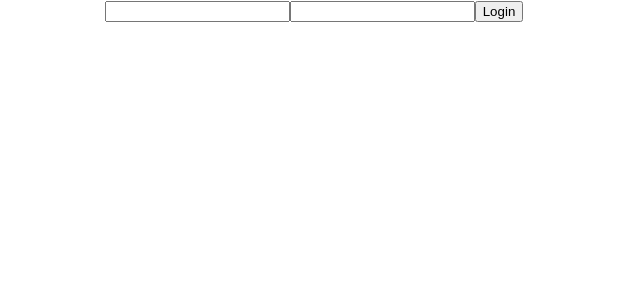
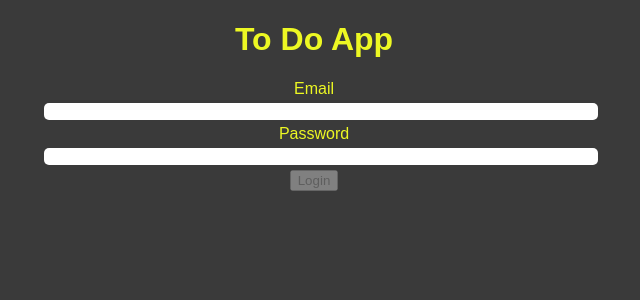
Before and after one commit to JSadowy/to-do-list-app, a React (Create React App) app: page / in a window 1280 px wide. Shown: the top 300 px of the page, without its empty margins (326-966 px from the left). Built offline with nearby package versions, Linux system fonts and the light colour scheme.

Commit message:
Applied some visual changes

```diff
--- a/src/App.css
+++ b/src/App.css
@@ -1,3 +1,14 @@
+body {
+  height: 100%;
+  margin: 0;
+  font-family: Arial, Helvetica, sans-serif;
+  display: grid;
+  justify-items: center;
+  align-items: center;
+  background-color: #3a3a3a;
+  color: #edf823
+}
+
 .App {
   text-align: center;
 }
@@ -36,3 +47,63 @@
     transform: rotate(360deg);
   }
 }
+input {
+  align-items: center;
+  margin: 5px;
+  border-radius: 5px;
+  border: #be0f0f;
+  width: 100%;
+  text-align: center;
+}
+
+
+span.new-task {
+  color: #be0f0f;
+font-size: 25px;
+padding-bottom: 15px;
+}
+
+form.new-task-form {
+  align-self: flex-start;
+  display: grid;
+  justify-items: center;
+  align-items: center;
+  border: #61dafb 1px solid;
+  border-radius: 5px;
+  padding: 20px;
+  margin: 2rem auto;
+  max-width: 500px;
+  text-transform: uppercase;
+  background-color: #0481a4;
+}
+label {
+  justify-items: left;
+}
+
+ul>li {
+  list-style-type: none;
+}
+
+#submit-button {
+  border-radius: 10px;
+}
+
+#submit-button:hover {
+  background-color:#14003a;
+  color: #16db04;
+  cursor: pointer;
+  transition: 0.5s;
+}
+
+#return {
+  align-self: flex-start;
+  display: grid;
+  justify-items: center;
+  align-items: center;
+}
+
+#return-button {
+  padding: 5px 20px;
+  border-radius: 50px;
+  cursor: pointer;
+}
--- a/src/App.js
+++ b/src/App.js
@@ -7,6 +7,7 @@ import Main from './pages/Main';
 function App() {
   return (
     <div className="App">
+      <h1>To Do App</h1>
       <Routes>
         <Route path="/" element={<Login />} />
         <Route path="/main" element={<Main />} />
--- a/src/components/CreateTaskForm.js
+++ b/src/components/CreateTaskForm.js
@@ -26,15 +26,15 @@ export const CreateTaskForm = ({ handleCreateNewTask }) => {
 
 
     return (
-        <form onSubmit={handleSubmit}>
-            <p>
-                <label>
-                    <span>Create New Task </span>
-                    <input type="text" value={newTask.taskName} onChange={(e) => handleNameChange(e.target.value)}></input>
-                    <input type="date" value={newTask.taskDate} onChange={(e) => handleDateChange(e.target.value)}></input>
-                </label>
-            </p>
-            <button type="submit">Add new task </button>
+        <form className="new-task-form" onSubmit={handleSubmit}>
+
+            <span className="new-task">Create New Task </span>
+            <label for="task-name">Task</label>
+            <input type="text" value={newTask.taskName} onChange={(e) => handleNameChange(e.target.value)}></input>
+            <label for="task-date">Date</label>
+            <input type="date" value={newTask.taskDate} onChange={(e) => handleDateChange(e.target.value)}></input>
+
+            <button id="submit-button" type="submit">Add new task </button>
         </form>
     )
 }
--- a/src/pages/Login.js
+++ b/src/pages/Login.js
@@ -1,18 +1,34 @@
 import { useNavigate } from "react-router-dom";
+import { useState } from "react";
 
 export default function Login() {
+    const [email, setEmail] = useState("");
+
+    const [password, setPassword] = useState("");
+
     const navigate = useNavigate();
+
+    function validateForm() {
+
+        return (email.length > 0 && password.length > 0);
+
+    }
 
     function onSubmit(event) {
         event.preventDefault();
         navigate("/main");
     }
 
+
+
     return (
         <form onSubmit={onSubmit}>
-            <input type="text"></input>
-            <input type="password"></input>
-            <button type="submit">Login</button>
+            <label>Email </label>
+            <input type="text" value={email} onChange={(e) => setEmail(e.target.value)}></input>
+            <label>Password </label>
+            <input type="password" value={password} onChange={(e) => setPassword(e.target.value)}></input>
+            <button type="submit" disabled={!validateForm()}>Login</button>
         </form>
+
     )
-}
+};
--- a/src/pages/Main.js
+++ b/src/pages/Main.js
@@ -17,8 +17,11 @@ export default function Main() {
         navigate(-1);
     };
     return (
+
         <div id="main">
-            <h1>To Do App</h1>
+            <div id='return'>
+                <button id="return-button" onClick={onClick}>Back</button>
+            </div>
             <ul>
                 {
                     todo.map((todo, index) => (
@@ -27,19 +30,19 @@ export default function Main() {
                     ))
                 }
             </ul>
+
+            <div>
+                <button>
+                    Sort
+                </button>
+            </div>
             <div>
                 <CreateTaskForm key={handleCreateNewTask}
                     handleCreateNewTask={handleCreateNewTask}
                 />
             </div>
-            <div>
-                <button>
-                    Sort
-                </button>
-            </div>
-            <div id='return'>
-                <button onClick={onClick}>Back</button>
-            </div>
+
+
         </div>
     )
 };
```
Also changed, not shown: src/components/SortByDate.js (added).
